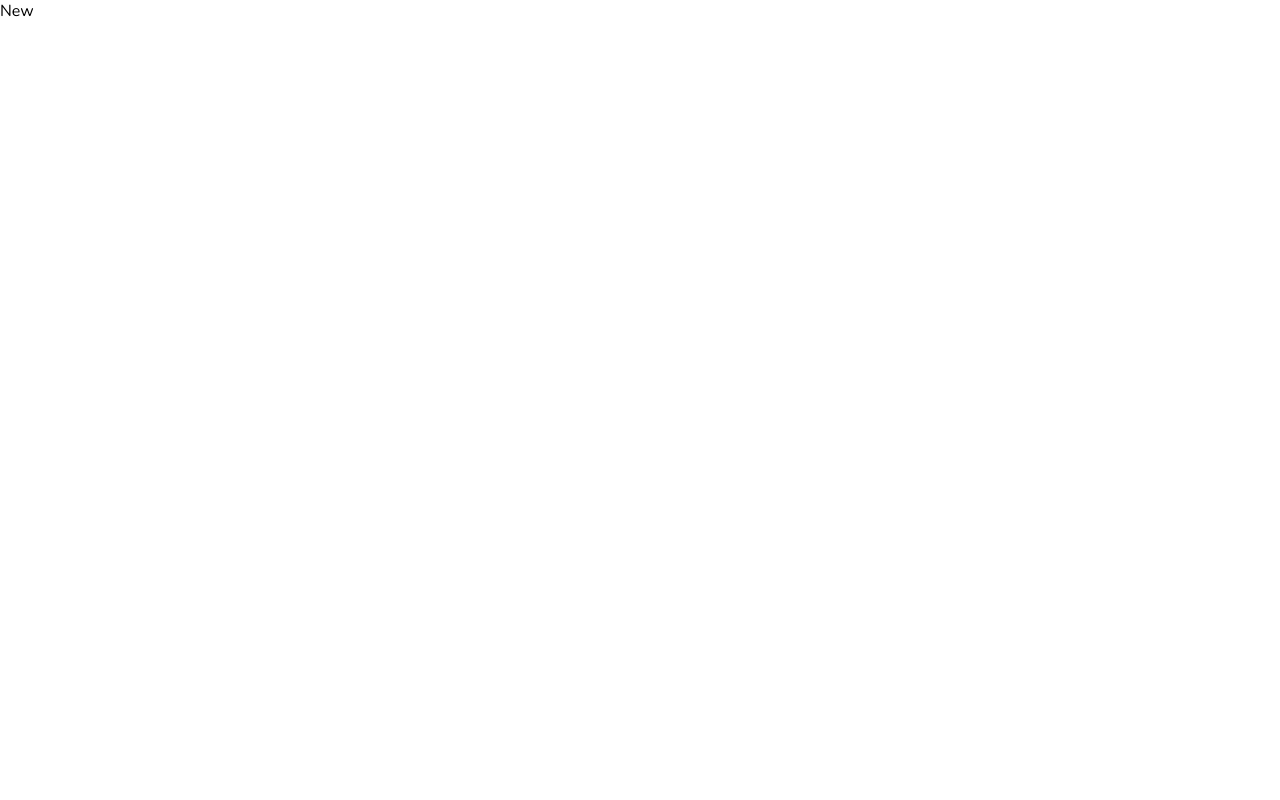
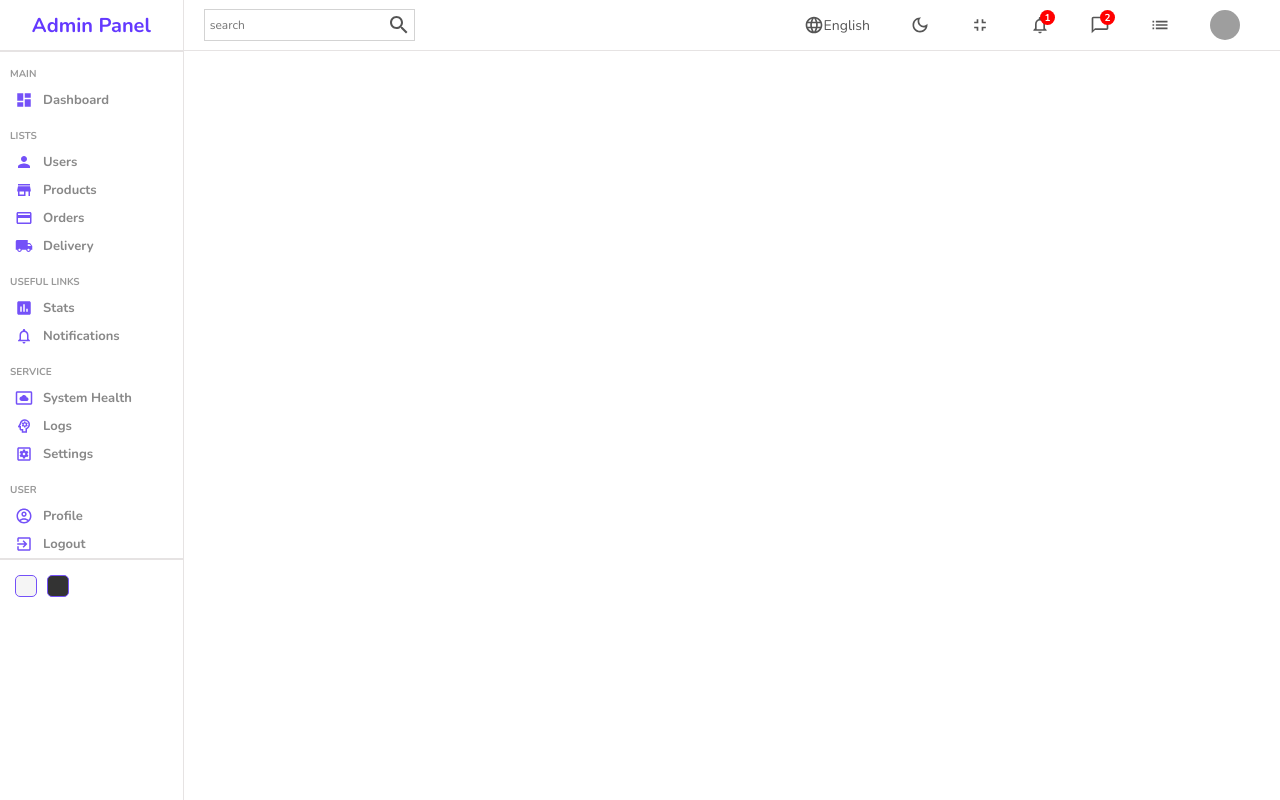
Before and after one commit to msiddiq1400/React_Admin_Dashboard, a React (Create React App) app: page /users/new in a window 1280 px wide. Built offline with nearby package versions, Linux system fonts and the light colour scheme; grey boxes are pictures that could not be loaded.

Commit message:
setup page for new user on products

```diff
--- a/src/components/navbar/navbar.scss
+++ b/src/components/navbar/navbar.scss
@@ -1,6 +1,6 @@
 .navbar {
     height: 50px;
-    border-bottom: 0.5px solid rgb(231, 228,228);
+    border-bottom: 1px solid rgb(230, 227, 227);
     display: flex;
     align-items: center;
     font-size: 14px;
--- a/src/pages/new/New.jsx
+++ b/src/pages/new/New.jsx
@@ -1,8 +1,16 @@
 import './new.scss';
+import Sidebar from '../../components/sidebar/Sidebar';
+import Navbar from '../../components/navbar/Navbar';
 
 const New = () => {
   return (
-    <div>New</div>
+    <div className='new'>
+      <Sidebar />
+      <div className="newContainer">
+        <Navbar />
+
+      </div>
+    </div>
   )
 }
 
--- a/src/pages/new/new.scss
+++ b/src/pages/new/new.scss
@@ -0,0 +1,8 @@
+.new {
+    display: flex;
+    width: 100%;
+
+    .newContainer {
+        flex: 6;
+    }
+}
```
